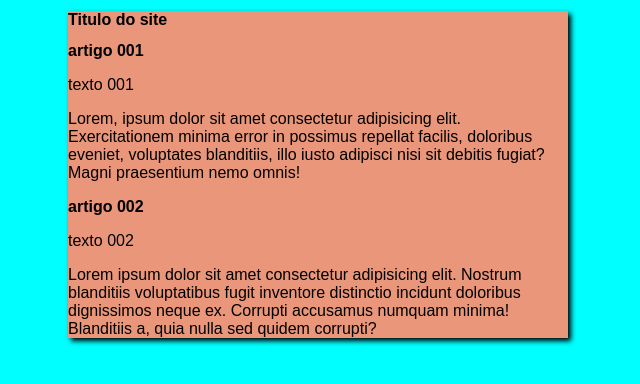
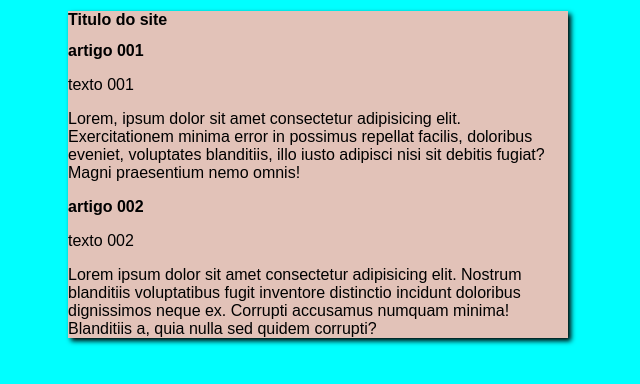
Before and after one commit to barbaraagrs/Projeto-site, a plain HTML site: page index.html in a window 1280 px wide. Shown: the whole page, without its empty margins (322-962 px from the left). Drawn offline with Linux system fonts and the light colour scheme.

Commit message:
alteraçoes de cores

```diff
--- a/estilos/style.css
+++ b/estilos/style.css
@@ -8,7 +8,7 @@ body {
 }
 
 main {
-    background-color: darksalmon;
+    background-color: rgb(226, 194, 184);
     width: 500px;
     margin: auto;
     box-shadow: 3px 3px 5px black;
```
